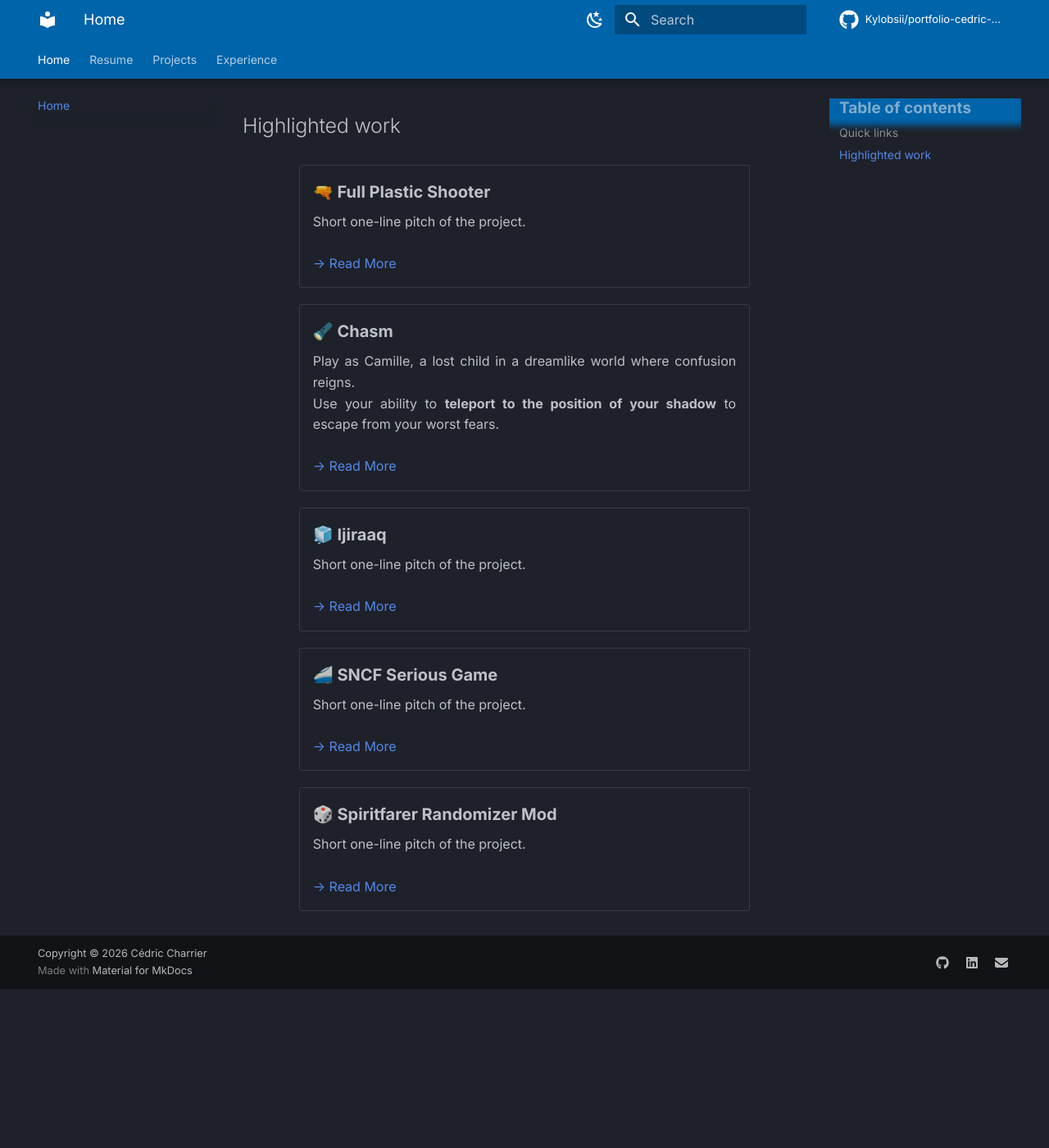
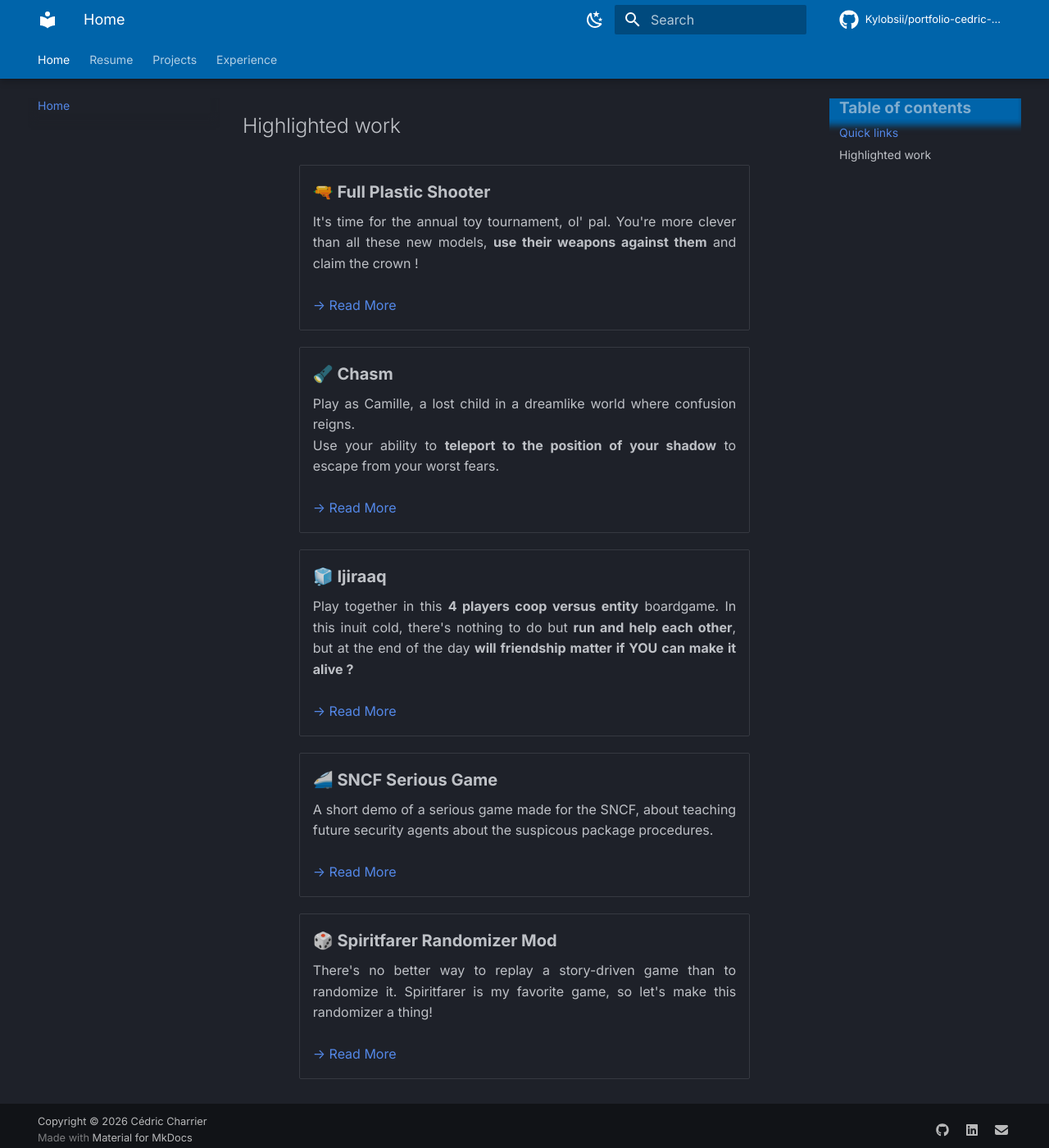
Before and after one commit to Kylobsii/portfolio-cedric-charrier, an MkDocs documentation site: the page built from docs/index.md, in a window 1280 px wide and 1400 px high, scrolled down 527 px. Shown: the whole window at 82% size. Built offline with MkDocs 1.6.1 and Material for MkDocs 9.7.7, drawn with Linux system fonts in a browser that asks for light colours; comment, search, counter and statistics services are not loaded; before the commit the page ends 1733 px from its top, so only the background shows below that.

Commit message:
Update index.md

```diff
--- a/docs/index.md
+++ b/docs/index.md
@@ -18,7 +18,7 @@ This site is my portfolio: Here you'll find my [resume](resume.md), along with t
 
 - <a href="projects/Full_Plastic_Shooter/" class="card-link">
   **🔫 Full Plastic Shooter**{: .card-title}
-  Short one-line pitch of the project.
+  It's time for the annual toy tournament, ol' pal. You're more clever than all these new models, <strong>use their weapons against them</strong> and claim the crown !
   <br><br>[→ Read More](projects/Full_Plastic_Shooter.md)
   </a>
 
@@ -31,19 +31,19 @@ This site is my portfolio: Here you'll find my [resume](resume.md), along with t
 
 - <a href="projects//" class="card-link">
   **🧊 Ijiraaq**{: .card-title}
-  Short one-line pitch of the project.
+  Play together in this <strong>4 players coop versus entity</strong> boardgame. In this inuit cold, there's nothing to do but <strong>run and help each other</strong>, but at the end of the day <strong>will friendship matter if YOU can make it alive ?</strong>
   <br><br>[→ Read More](projects/Ijiraaq.md)
   </a>
 
 - <a href="projects/SNCF_SeriousGame/" class="card-link">
   **🚄 SNCF Serious Game**{: .card-title}
-  Short one-line pitch of the project.
+  A short demo of a serious game made for the SNCF, about teaching future security agents about the suspicous package procedures.
   <br><br>[→ Read More](projects/SNCF_SeriousGame.md)
   </a>
 
 - <a href="projects/Spiritfarer_Randomizer_Mod/" class="card-link">
   **🎲 Spiritfarer Randomizer Mod**{: .card-title}
-  Short one-line pitch of the project.
+  There's no better way to replay a story-driven game than to randomize it. Spiritfarer is my favorite game, so let's make this randomizer a thing!
   <br><br>[→ Read More](projects/Spiritfarer_Randomizer_Mod.md)
   </a>
 
```
